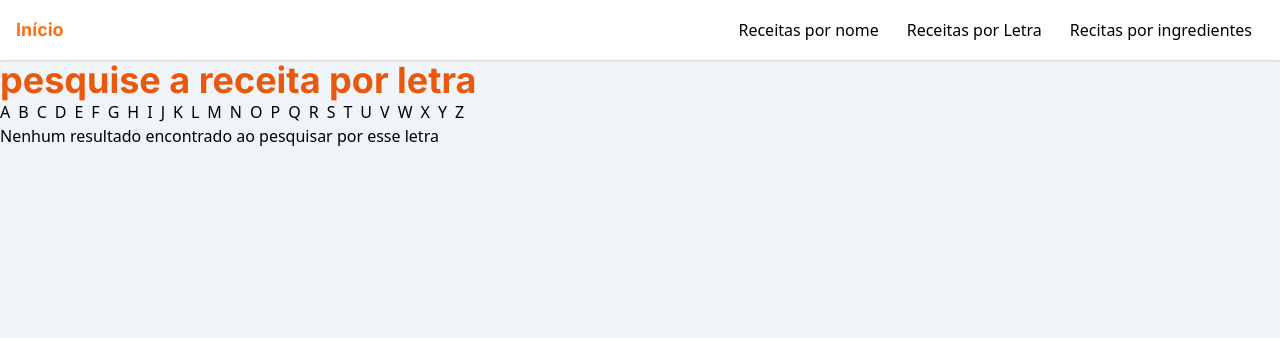
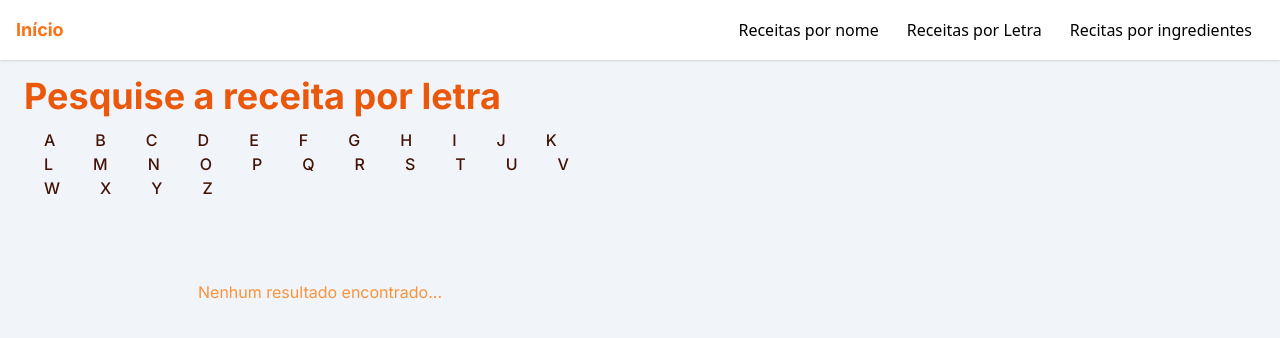
Before and after one commit to LucasAnselmoSilva12345/food-recipe, a React (Vite) app: page /by-letter in a window 1280 px wide. Shown: the top 338 px of the page. Built offline with nearby package versions, Linux system fonts and the light colour scheme.

Commit message:
Feat: Create and import Warning component for showed when API data it's not showed for the users
Signed-off-by: LucasAnselmoSilva12345 <lucasanselmodasilva02@gmail.com>

```diff
--- a/src/components/FoodRandomizer.tsx
+++ b/src/components/FoodRandomizer.tsx
@@ -3,6 +3,7 @@ import { FoodRandomProps } from '../types/FoodRandomProps';
 import { api } from '../api/meal-db-api';
 import { FoodCard } from './FoodCard';
 import { Title } from './Title';
+import { Warning } from './Warning';
 
 export function FoodRandom() {
   const [foodRandom, setFoodRandom] = useState<FoodRandomProps | null>(null);
@@ -32,7 +33,7 @@ export function FoodRandom() {
           strYoutube={`${foodRandom.strYoutube}`}
         />
       ) : (
-        <p>Carregando</p>
+        <Warning message="Não temos receitas para ser exibidas..." />
       )}
     </section>
   );
--- /dev/null
+++ b/src/components/Warning.tsx
@@ -0,0 +1,11 @@
+interface WarningProps {
+  message: string;
+}
+
+export function Warning({ message }: WarningProps) {
+  return (
+    <p className="mt-20 text-base font-inter font-normal text-center text-orange-400">
+      {message}
+    </p>
+  );
+}
--- a/src/pages/ByLetter.tsx
+++ b/src/pages/ByLetter.tsx
@@ -3,6 +3,7 @@ import { FoodRandomProps } from '../types/FoodRandomProps';
 import { api } from '../api/meal-db-api';
 import { FoodCard } from '../components/FoodCard';
 import { Title } from '../components/Title';
+import { Warning } from '../components/Warning';
 
 export function ByLetter() {
   const [selectedLetter, setSelectedLetter] = useState<string | null>(null);
@@ -32,12 +33,16 @@ export function ByLetter() {
   };
 
   return (
-    <section>
-      <Title title="pesquise a receita por letra" />
+    <section className="w-full md:w-4/5 lg:w-1/2 px-6 py-4">
+      <Title title="Pesquise a receita por letra" />
 
-      <div className="space-x-2">
+      <div className="mt-3">
         {alphabet.map((letter) => (
-          <button key={letter} onClick={() => handleLetterClick(letter)}>
+          <button
+            key={letter}
+            className="mx-1 px-6 md:px-4 font-inter font-medium text-orange-950 transition-all duration-150 focus:outline-2 focus:outline-orange-700 hover:text-orange-700"
+            onClick={() => handleLetterClick(letter)}
+          >
             {letter}
           </button>
         ))}
@@ -45,10 +50,10 @@ export function ByLetter() {
 
       {loading && <p>Carregando</p>}
       {!loading && foodResults.length === 0 && (
-        <p>Nenhum resultado encontrado ao pesquisar por esse letra</p>
+        <Warning message="Nenhum resultado encontrado..." />
       )}
       {!loading && foodResults.length > 0 && (
-        <div>
+        <div className="grid grid-cols-1">
           {foodResults.map((result) => (
             <FoodCard
               key={result.idMeal}
@@ -61,16 +66,6 @@ export function ByLetter() {
           ))}
         </div>
       )}
-      {foodResults.map((result) => (
-        <FoodCard
-          key={result.idMeal}
-          idMeal={result.idMeal}
-          strMealThumb={result.strMealThumb}
-          strMeal={result.strMeal}
-          strInstructions={result.strInstructions}
-          strYoutube={result.strYoutube}
-        />
-      ))}
     </section>
   );
 }
--- a/src/pages/ByName.tsx
+++ b/src/pages/ByName.tsx
@@ -4,6 +4,7 @@ import { api } from '../api/meal-db-api';
 import { FoodCard } from '../components/FoodCard';
 import { Title } from '../components/Title';
 import { MagnifyingGlass } from '@phosphor-icons/react';
+import { Warning } from '../components/Warning';
 
 export function ByName() {
   const [searchTerm, setSearchTerm] = useState<string>('');
@@ -55,7 +56,7 @@ export function ByName() {
           strYoutube={foodData.strYoutube}
         />
       ) : (
-        <p>Não foi possivel encontrar a receita</p>
+        <Warning message="Nenhum resultado encontrado..." />
       )}
     </section>
   );
```
